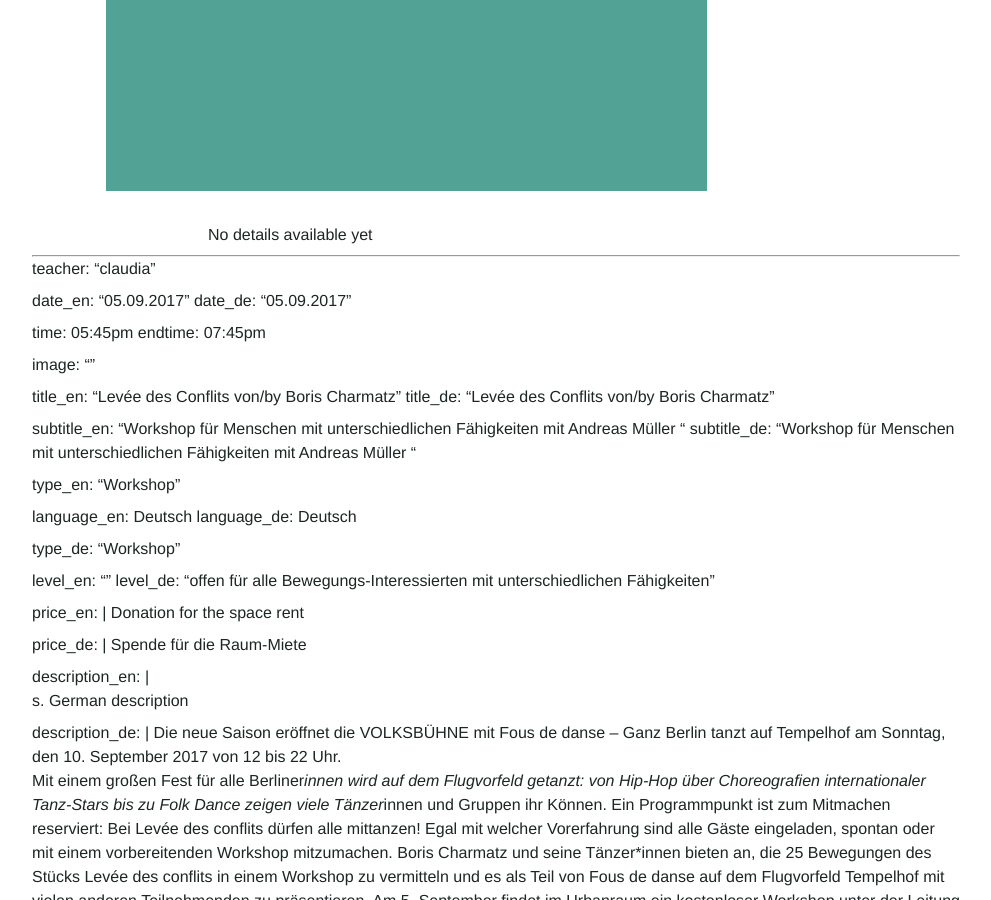
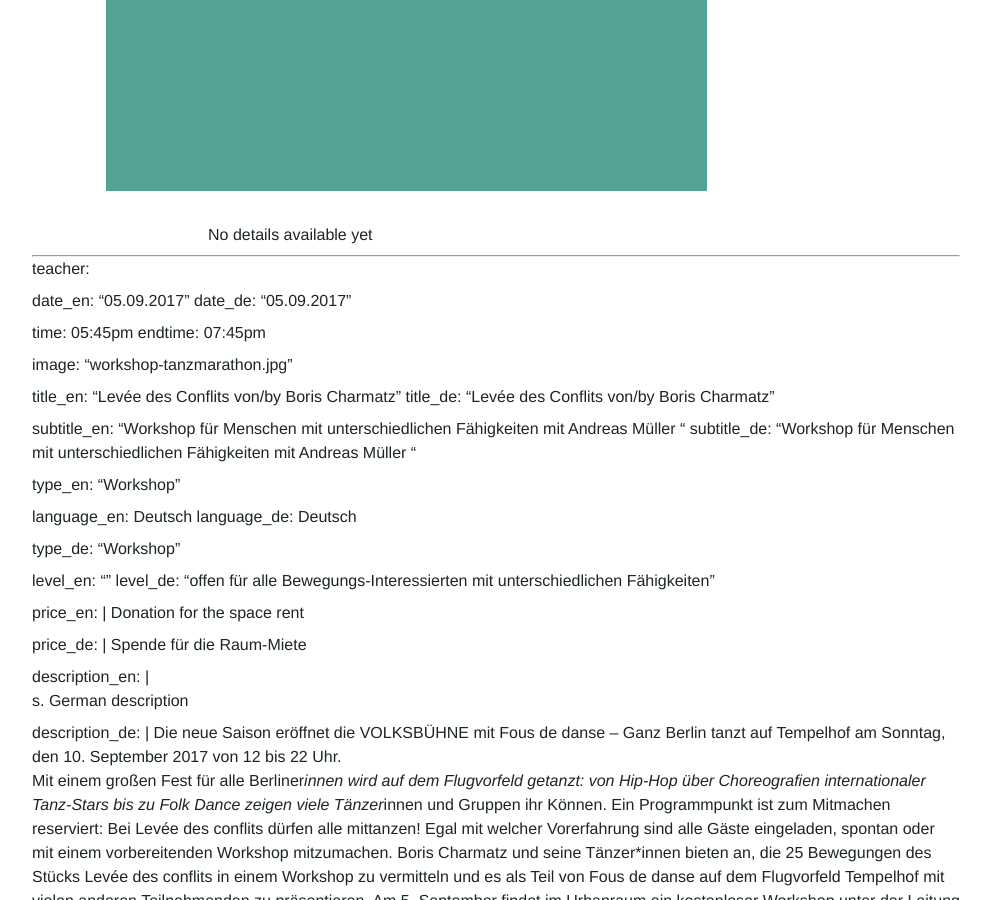
Before and after one commit to Kriesse/urbanraum, a Jekyll site: the page built from _workshops/tanzmarathon.md, in a window 1280 px wide and 900 px high, scrolled down 496 px. Shown: the whole window, without its empty margins (144-1135 px from the left). Built offline with Jekyll 4.4.1, drawn with Linux system fonts in a browser that asks for light colours; nearby versions of some CDN libraries.

Commit message:
Update tanzmarathon.md

```diff
--- a/_workshops/tanzmarathon.md
+++ b/_workshops/tanzmarathon.md
@@ -1,5 +1,5 @@
 ---
-teacher: "claudia"
+teacher:
 
 date_en: "05.09.2017"
 date_de: "05.09.2017"
@@ -7,7 +7,7 @@
 time: 05:45pm
 endtime: 07:45pm
 
-image: ""
+image: "workshop-tanzmarathon.jpg"
 
 title_en: "Levée des Conflits von/by Boris Charmatz"
 title_de: "Levée des Conflits von/by Boris Charmatz"
```
